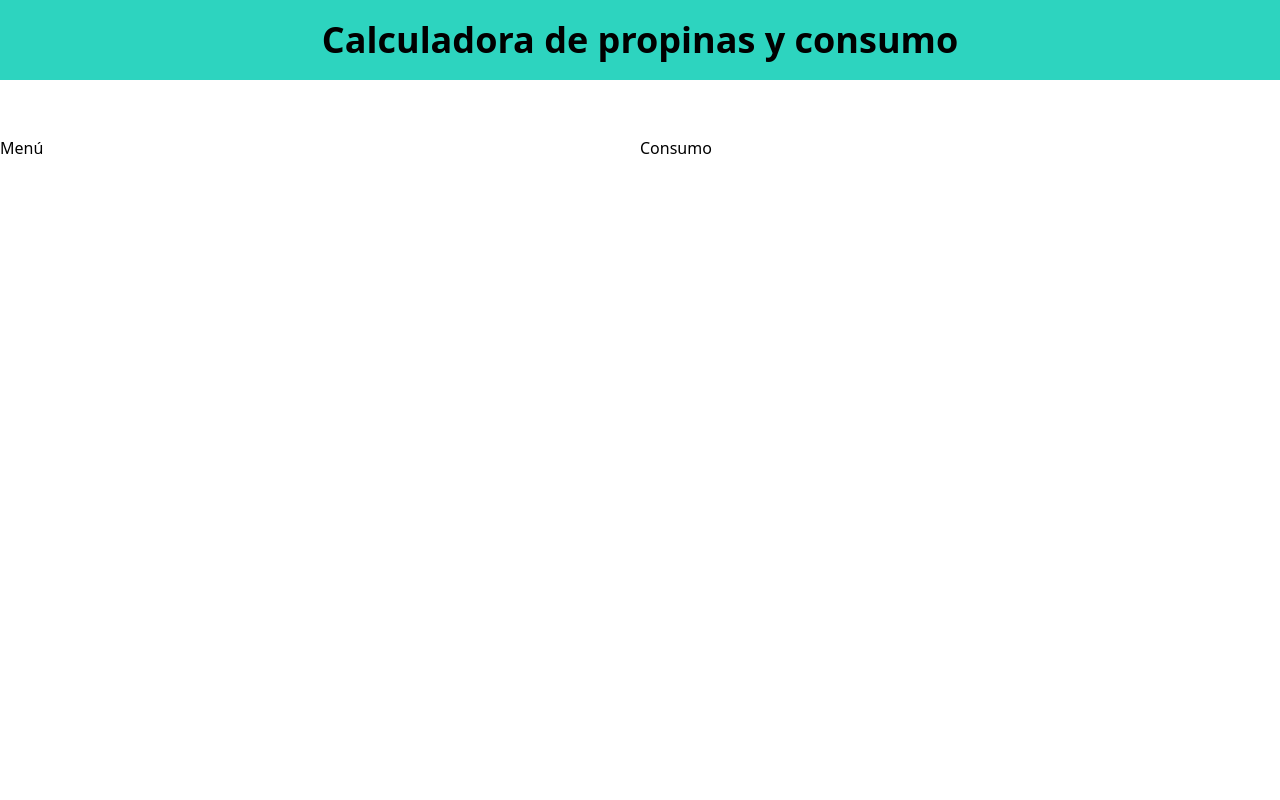
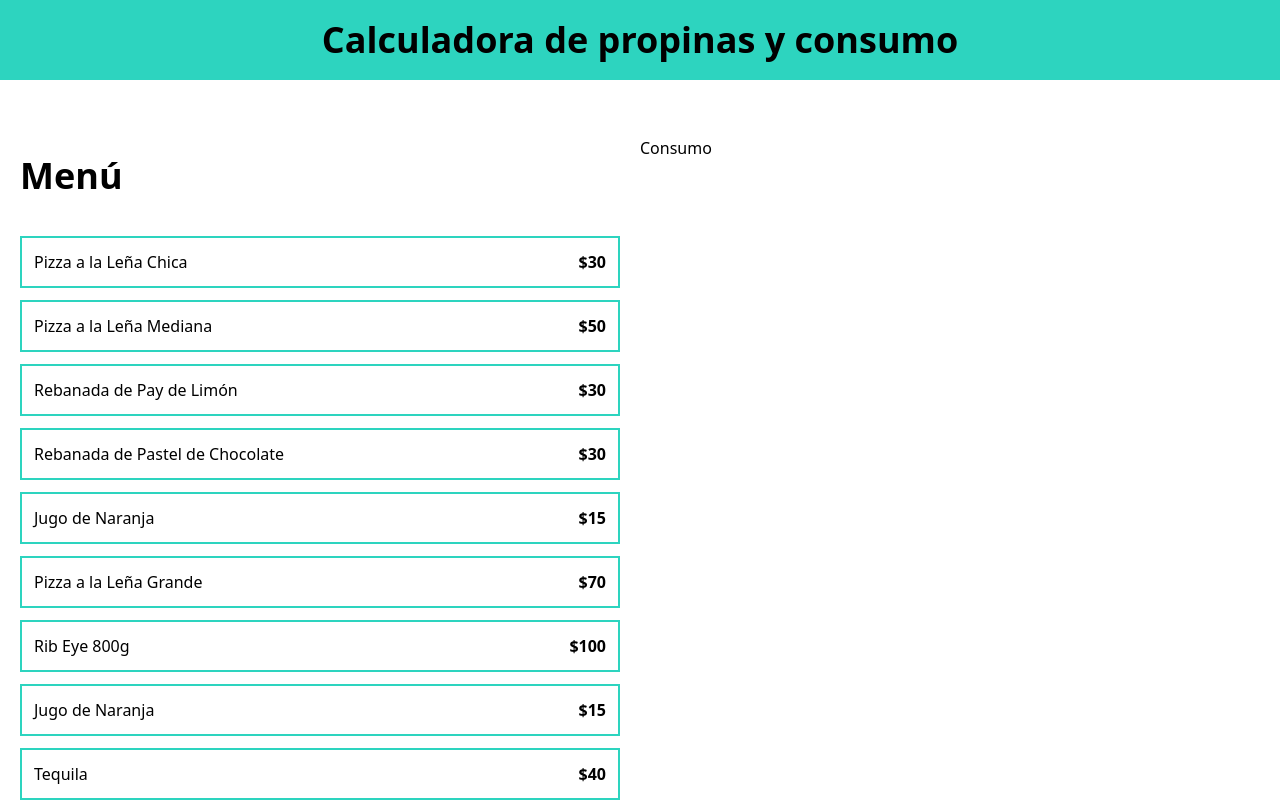
Before and after one commit to FrancoSilva77/calculadora-propinas, a React (Vite) app: page / in a window 1280 px wide. Shown: the top 800 px of the page. Built offline with nearby package versions, Linux system fonts and the light colour scheme.

Commit message:
feat:(Seleccionar del menu)

```diff
--- a/src/App.tsx
+++ b/src/App.tsx
@@ -1,6 +1,9 @@
+import MenuItem from './components/MenuItem';
 import { menuItems } from './data/db';
+import useOrder from './hooks/useOrder';
 
 function App() {
+  const { addItem } = useOrder();
 
   return (
     <>
@@ -11,8 +14,18 @@
       </header>
 
       <main className="max-w-7xl mx-auto py-14 grid  md:grid-cols-2">
-        <div className="">
-          <h2>Menú</h2>
+        <div className="p-5">
+          <h2 className=" text-4xl font-black">Menú</h2>
+
+          <div className="space-y-3 mt-10">
+            {menuItems.map((item) => (
+              <MenuItem
+                key={item.id}
+                item={item}
+                addItem={addItem}
+              />
+            ))}
+          </div>
         </div>
 
         <div className="">
--- /dev/null
+++ b/src/components/MenuItem.tsx
@@ -0,0 +1,18 @@
+import type { MenuItem } from '../types';
+
+type MenuItemProps = {
+  item: MenuItem;
+  addItem: (item: MenuItem) => void;
+};
+
+export default function MenuItem({ item, addItem }: MenuItemProps) {
+  return (
+    <button
+      onClick={() => addItem(item)}
+      className="border-2 border-teal-400 hover:bg-teal-200 w-full p-3 flex justify-between"
+    >
+      <p>{item.name}</p>
+      <p className="font-black">${item.price}</p>
+    </button>
+  );
+}
--- /dev/null
+++ b/src/hooks/useOrder.ts
@@ -0,0 +1,29 @@
+import { useState } from 'react';
+import type { MenuItem, OrderItem } from '../types';
+
+export default function useOrder() {
+  // *Utilizando generics
+  const [order, setOrder] = useState<OrderItem[]>([]);
+
+  const addItem = (item: MenuItem) => {
+    const itemExist = order.find((orderItem) => orderItem.id === item.id);
+
+    if (itemExist) {
+      const updatedOrder = order.map((orderItem) =>
+        orderItem.id === item.id
+          ? { ...orderItem, quantity: orderItem.quantity + 1 }
+          : orderItem
+      );
+      setOrder(updatedOrder);
+    } else {
+      const newItem = { ...item, quantity: 1 };
+      setOrder([...order, newItem]);
+    }
+  };
+
+  console.log(order);
+
+  return {
+    addItem,
+  };
+}
--- a/src/types/index.ts
+++ b/src/types/index.ts
@@ -3,3 +3,7 @@
   name: string;
   price: number;
 };
+
+export type OrderItem = MenuItem & {
+  quantity: number;
+};
```
